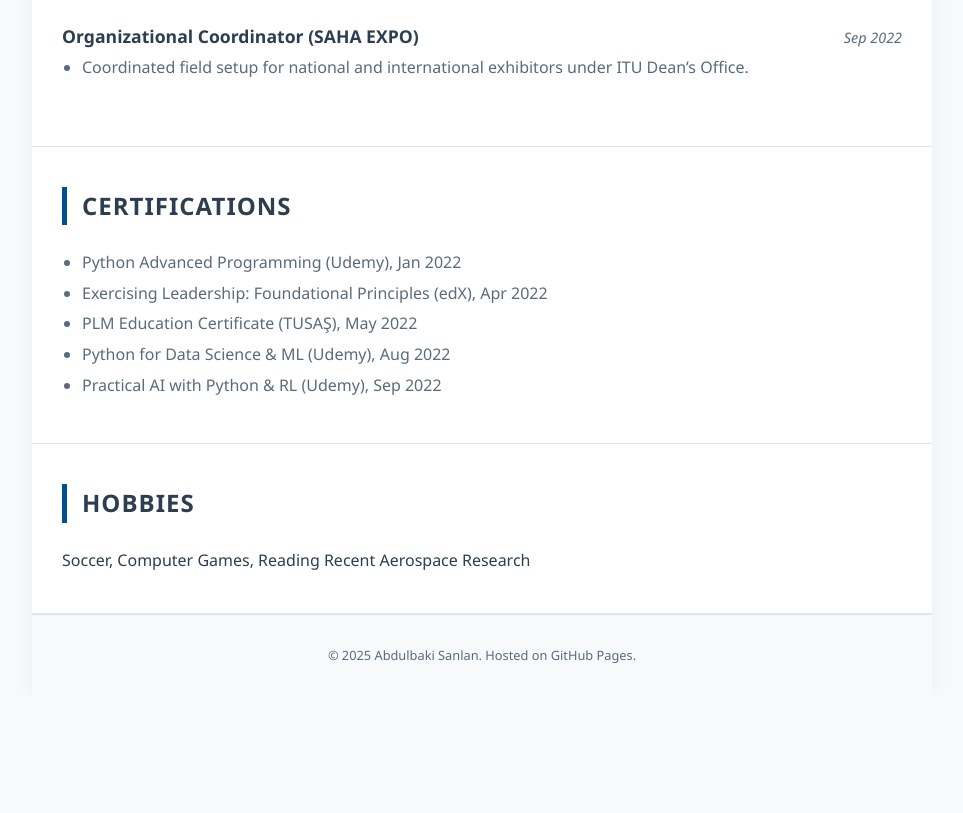
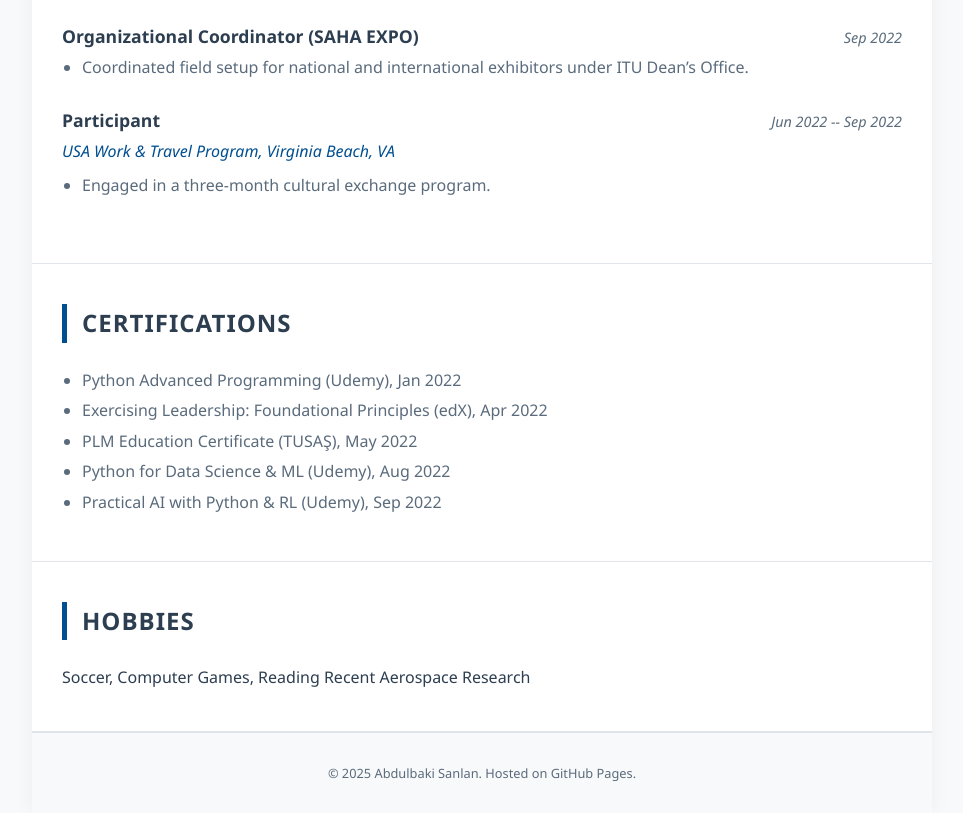
Before and after one commit to bakisanlan/bakisanlan.github.io, a plain HTML site: page index.html in a window 1280 px wide. Shown: the part 3994-4807 px from the top of the page, without its empty margins (158-1121 px from the left). Before the commit the page ends 4690 px from the top, so only its background shows below. Drawn offline with Linux system fonts and the light colour scheme.

Commit message:
Add job experience details to index.html

```diff
--- a/index.html
+++ b/index.html
@@ -480,6 +480,17 @@
                 <li>Coordinated field setup for national and international exhibitors under ITU Dean’s Office.</li>
             </ul>
         </div>
+
+        <div class="job-block">
+            <div class="block-header">
+                <span class="role">Participant</span>
+                <span class="date">Jun 2022 -- Sep 2022</span>
+            </div>
+            <span class="company">USA Work & Travel Program, Virginia Beach, VA</span>
+            <ul>
+                <li>Engaged in a three-month cultural exchange program.</li>
+            </ul>
+        </div>
     </section>
 
     <!-- CERTIFICATIONS & HOBBIES -->
```
